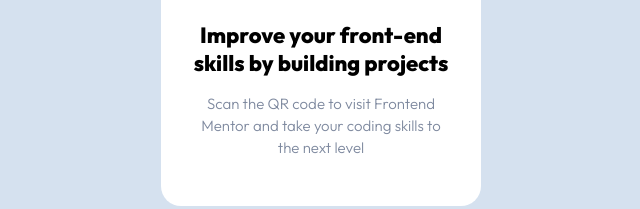
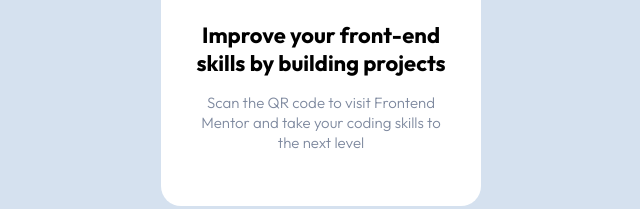
Before and after one commit to Artiom-Deyev/frontend-mentor-qr, a website: page index.html in a window 1280 px wide. Shown: the part 459-668 px from the top of the page, 319-959 px from the left. Drawn offline with Linux system fonts and the light colour scheme.

Commit message:
imporved styling for text

```diff
--- a/styles/components/_main.sass
+++ b/styles/components/_main.sass
@@ -20,12 +20,12 @@
         margin-bottom: 16px
         width: 288px
         font-size: 22px
-        font-weight: 800
+        font-weight: 700
         line-height: 28px
     &__text
         font-size: 15px
         color: #7D889E
         text-align: center
         font-weight: 300
-        line-height: 22px
+        line-height: 20px
         width: 258px
```
Also changed, not shown: package.json (added, +9 -0 lines), css/style.css, 1 other file.
